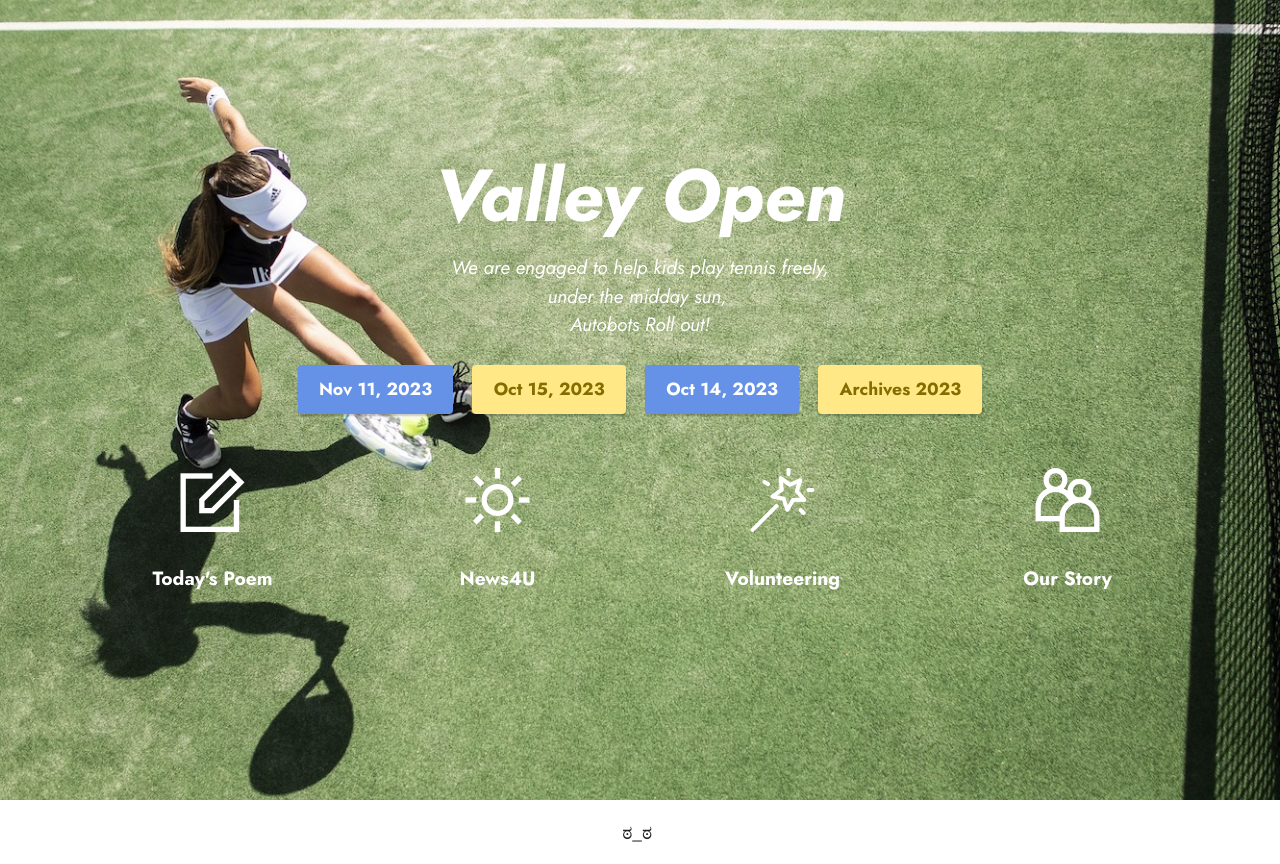
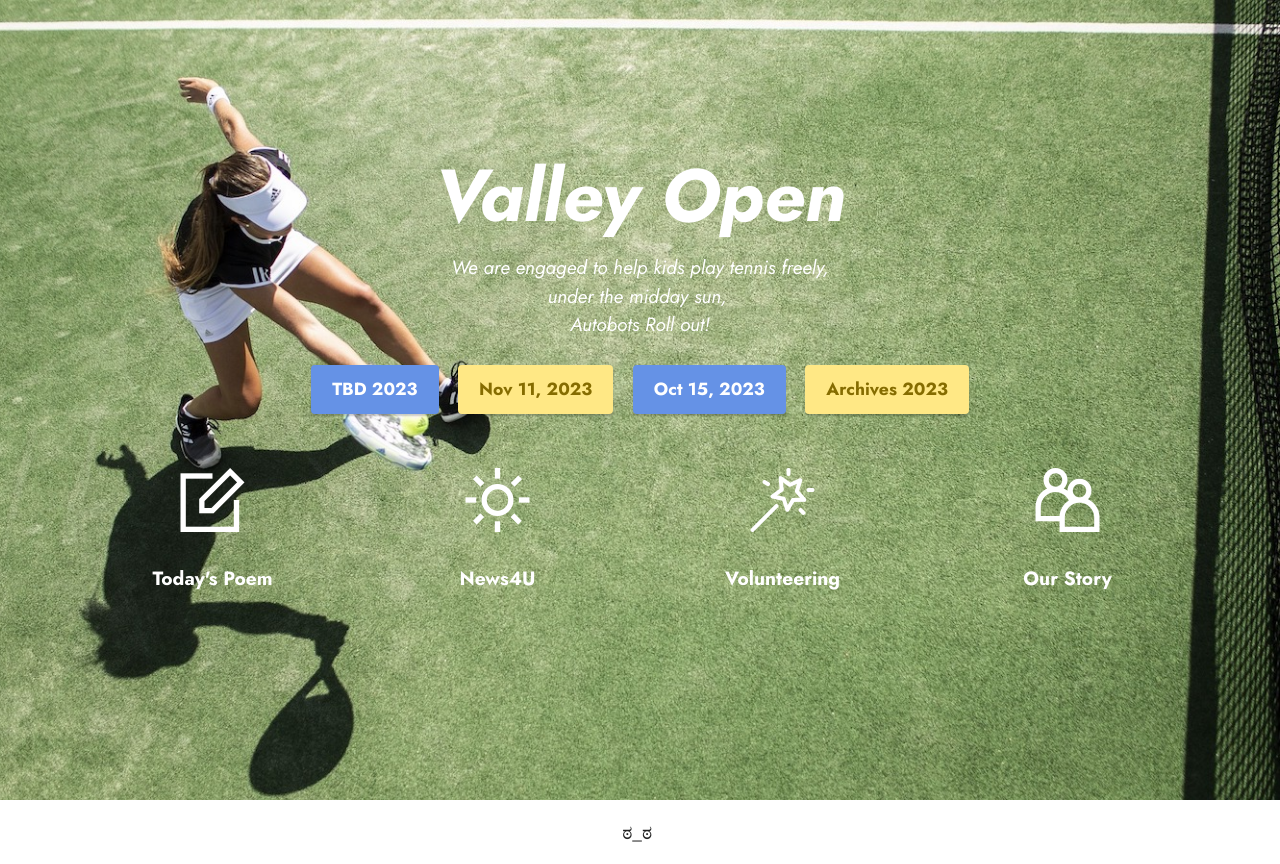
Before and after one commit to valleyopen/valleyopen.github.io, a plain HTML site: page index.html in a window 1280 px wide. Drawn offline with Linux system fonts and the light colour scheme; files whose address does not match are found by name.

Commit message:
Update index.html

```diff
--- a/index.html
+++ b/index.html
@@ -36,9 +36,9 @@
                   <em>under the midday sun,&nbsp;</em><em><br></em>
                   <em>Autobots Roll out!</em><br></p>
                 <div class="mbr-section-btn align-center">
-                  <a class="btn btn-primary display-4" href="11112023.html">Nov 11, 2023</a>
-                  <a class="btn btn-warning display-4" href="10152023.html">Oct 15, 2023</a>
-                  <a class="btn btn-primary display-4" href="10142023.html">Oct 14, 2023</a>
+                  <a class="btn btn-primary display-4" href="TBD.html">TBD 2023</a>
+                  <a class="btn btn-warning display-4" href="11112023.html">Nov 11, 2023</a>
+                  <a class="btn btn-primary display-4" href="10152023.html">Oct 15, 2023</a>
                   <a class="btn btn-warning display-4" href="archives.html">Archives 2023</a>
                  </div>
 
```
